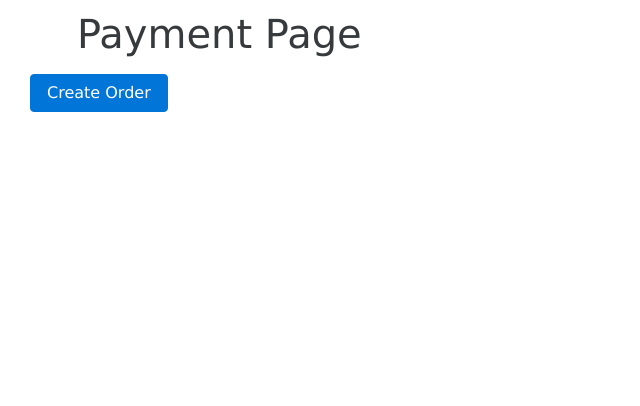
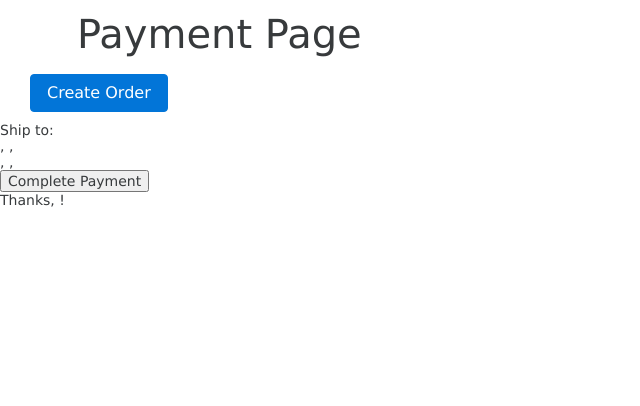
Before and after one commit to afiqali/MerrellFashion, a Node server app: page /payment in a window 1280 px wide. Shown: the part 48-454 px from the top of the page, without its empty margins (0-640 px from the left). Run offline with Node 20, Linux system fonts and the light colour scheme; a user stored in the database is signed in; data comes from the database, SQL or seed files in the repository; data that the repository does not hold is empty; some libraries are stand-ins or nearby versions.

Commit message:
Retrieving payment details from paypal!

```diff
--- a/server/views/pages/payment.ejs
+++ b/server/views/pages/payment.ejs
@@ -91,6 +91,19 @@
                 Create Order
         </button>
 
+        <div id="paypal-button-container"></div>
+
+        <div id="confirm" class="hidden">
+            <div>Ship to:</div>
+            <div><span id="recipient"></span>, <span id="line1"></span>, <span id="city"></span></div>
+            <div><span id="state"></span>, <span id="zip"></span>, <span id="country"></span></div>
+
+            <button id="confirmButton">Complete Payment</button>
+        </div>
+
+        <div id="thanks" class="hidden">
+            Thanks, <span id="thanksname"></span>!
+        </div>
 
         <script>
                 paypal.Button.render({
@@ -122,13 +135,64 @@
                     });
                   },
 
-                  onAuthorize: function(data, actions) {
-                    // Execute the payment here
-                    // Make a call to the REST api to execute the payment
-                    return actions.payment.execute().then(function() {
-                        window.alert('Payment Complete!');
-                    });
-                  },
+                //   onAuthorize: function(data, actions) {
+                //     // Execute the payment here
+                //     // Make a call to the REST api to execute the payment
+                //     return actions.payment.get().then(function(payment) {
+                //     window.alert('Payment details:', payment, payment.currency);
+                //     });
+
+
+
+                //     return actions.payment.execute().then(function() {
+                //         window.alert('Payment Complete!');
+                //     });
+
+                //   },
+
+                        onAuthorize: function(data, actions) {
+
+                        // Get the payment details
+
+                        return actions.payment.get().then(function(data) {
+
+                            // Display the payment details and a confirmation button
+
+                            var shipping = data.payer.payer_info.shipping_address;
+
+                            document.querySelector('#recipient').innerText = shipping.recipient_name;
+                            document.querySelector('#line1').innerText     = shipping.line1;
+                            document.querySelector('#city').innerText      = shipping.city;
+                            document.querySelector('#state').innerText     = shipping.state;
+                            document.querySelector('#zip').innerText       = shipping.postal_code;
+                            document.querySelector('#country').innerText   = shipping.country_code;
+
+                            document.querySelector('#paypal-button-container').style.display = 'none';
+                            document.querySelector('#confirm').style.display = 'block';
+
+                            // Listen for click on confirm button
+
+                            document.querySelector('#confirmButton').addEventListener('click', function() {
+
+                                // Disable the button and show a loading message
+
+                                document.querySelector('#confirm').innerText = 'Loading...';
+                                document.querySelector('#confirm').disabled = true;
+
+                                // Execute the payment
+
+                                return actions.payment.execute().then(function() {
+
+                                    // Show a thank-you note
+
+                                    document.querySelector('#thanksname').innerText = shipping.recipient_name;
+
+                                    document.querySelector('#confirm').style.display = 'none';
+                                    document.querySelector('#thanks').style.display = 'block';
+                                });
+                            });
+                        });
+                        },
 
                   onCancel: function(data, actions) {
                     /*
```
